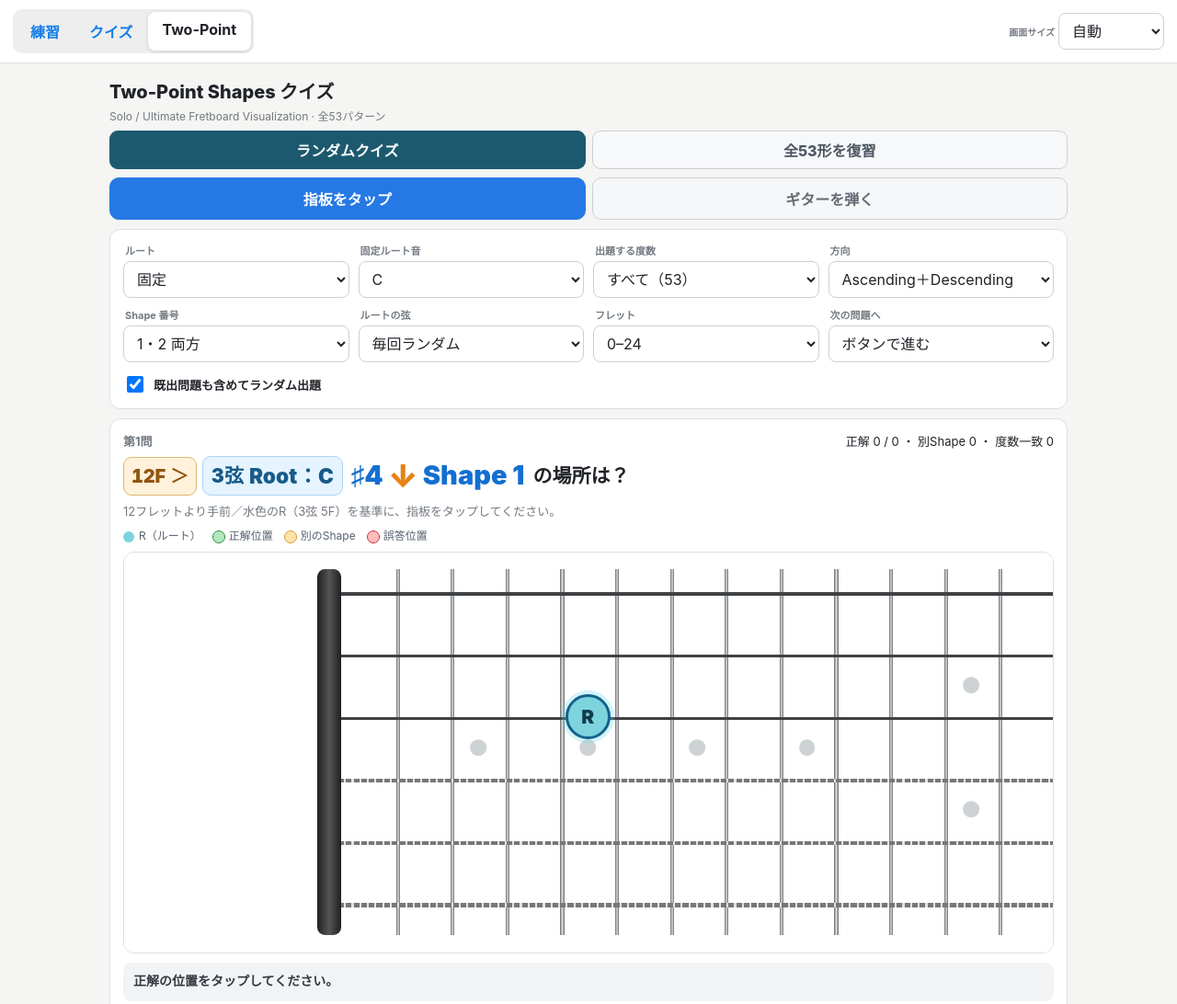
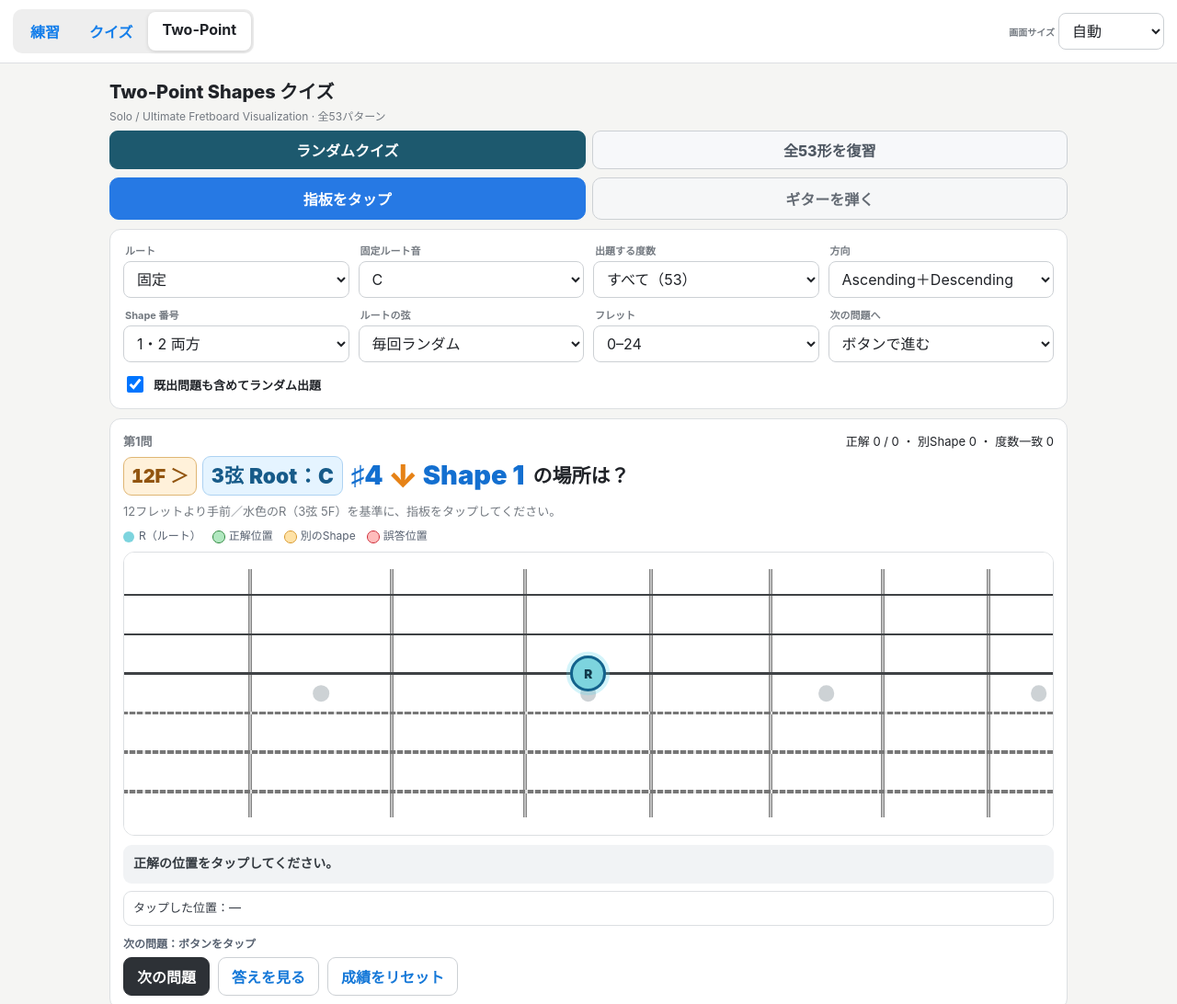
Before and after one commit to Ken-Pilo/guitar-fretboard, a plain HTML site: page two-point-shapes.html in a window 1280 px wide. Shown: the top 1092 px of the page at 92% size. Drawn offline with Linux system fonts and the light colour scheme.

Commit message:
Match Two-Point Shapes fretboard proportions to trainer

```diff
--- a/two-point-shapes.html
+++ b/two-point-shapes.html
@@ -88,23 +88,23 @@ body.trainer-embed .questionArrow{color:#ffb35b}
 .desc{font-size:13px;color:var(--muted)}
 .meta{display:flex;justify-content:space-between;gap:12px;flex-wrap:wrap;font-size:13px}
 .boardScroll{width:100%;max-width:100%;min-width:0;overflow-x:auto;overflow-y:hidden;background:#fff;border:1px solid var(--line);border-radius:12px;padding:12px;margin-top:10px;overscroll-behavior-x:contain}
-.boardStage{display:flex;align-items:flex-start;width:max-content;min-height:395px;box-sizing:content-box}
+.boardStage{display:flex;align-items:flex-start;width:max-content;box-sizing:content-box}
 #quizArea{margin:0;flex-shrink:0}
 .area{position:relative;margin:auto;height:445px}
 .board{position:absolute;left:18px;top:6px;height:382px;background:#fff;border-right:2px solid #444}
 .nut{position:absolute;left:0;top:0;width:25px;background:linear-gradient(90deg,#1e1f21,#555,#1e1f21);border-radius:8px;z-index:6}
 .fret{position:absolute;top:0;width:4px;background:linear-gradient(90deg,#666,#ddd,#666);z-index:14}
-.string{position:absolute;background:#3f4245;z-index:15;min-height:3px}
+.string{position:absolute;background:#3f4245;z-index:15}
 .wound{background:repeating-linear-gradient(90deg,#777 0 3px,#e2e2e2 3px 5px,#777 5px 8px)}
 .slabel{position:absolute;left:0;transform:translateY(-50%);font-size:17px;font-weight:800}
 .slabel small{font-size:11px;color:#555;margin-right:5px}
 .mark{position:absolute;width:17px;height:17px;border-radius:50%;background:#cdd2d5;transform:translate(-50%,-50%);z-index:1}
 .fnum{position:absolute;top:397px;transform:translateX(-50%);font-size:12px}
 .cell{position:absolute;border:0;background:transparent;z-index:20;display:flex;align-items:center;justify-content:center;padding:0;cursor:pointer}
-.bubble{min-width:38px;height:38px;padding:0 6px;border-radius:50%;display:flex;align-items:center;justify-content:center;font-size:13px;font-weight:800;opacity:0;transition:.1s}
+.bubble{min-width:var(--note-size);height:var(--note-size);padding:0 3px;border-radius:50%;display:flex;align-items:center;justify-content:center;font-size:var(--note-font);font-weight:800;opacity:0;transition:.1s}
 .cell.show .bubble,.cell.hit .bubble,.cell.reveal .bubble{opacity:1}
 .R{background:var(--cyan)}
-.cell.is-root .bubble{min-width:47px;height:47px;font-size:20px;font-weight:950;border:3px solid #13628c;box-shadow:0 0 0 4px #5ad7eb44;color:#123b4c}
+.cell.is-root .bubble{font-size:var(--note-font);font-weight:950;border:3px solid #13628c;box-shadow:0 0 0 4px #5ad7eb44;color:#123b4c}
 .cell.is-root{z-index:22}
 .cell.tp-answer .bubble{background:#b0e8bf;outline:3px solid var(--ok)}
 .cell.tp-wrong .bubble{background:#ffbcbc;outline:3px solid var(--ng)}
@@ -261,7 +261,7 @@ body.trainer-embed #embeddedSize{background:#181818;border-color:#444;color:#fff
  ♯2／♯9はm3と、♯4／♯11は♭5と、♯5はm6と、♭♭7は△6と同じ音の位置を使用します。
  Shape番号はPDF資料を基本に、△6／♭♭7のShape 1・2を修正。P8には「4弦9F→6弦7F」のDescending Shape 2を追加しています。
 </div></details>
-<div class="footer">正解の形：Solo / Trio Software「Complete Two-Point Intervallic Functions Shapes Diagrams」に準拠。v1018-2point-p8-53a</div>
+<div class="footer">正解の形：Solo / Trio Software「Complete Two-Point Intervallic Functions Shapes Diagrams」に準拠。v1125-2point</div>
 </main>
 <script>
 "use strict";
@@ -467,7 +467,6 @@ function reveal(){
  $("tapDetail").textContent="タップした位置：—（答えを表示中）";
  showBoard();scheduleAdvance();
 }
-const Y=[24,89,154,219,284,349];
 function mark(board,x,y){
  const dot=document.createElement("div");dot.className="mark";dot.style.left=x+"px";dot.style.top=y+"px";board.append(dot);
 }
@@ -477,24 +476,45 @@ function showBoard(){
  area.querySelectorAll(".slabel,.fnum").forEach(el=>el.remove());
  board.innerHTML="";
  const visibleMax=Number($("frets").value);
- const W=visibleMax>=24?1400:visibleMax>=15?1000:850, fw=(W-25)/visibleMax;
- board.style.width=W+"px";board.style.height="382px";
- area.style.width=(W+30)+"px";area.style.height="395px";
- const nut=document.createElement("div");nut.className="nut";nut.style.height="382px";board.append(nut);
+ const nutWidth=25;
+ const minFretWidth=44;
+ const minBoardWidth=visibleMax>=24?1400:visibleMax>=15?1000:850;
+ // The vibrating string length shrinks by one equal-tempered semitone per fret.
+ const fretRatio=2**(-1/12);
+ const lastFretFraction=(1-fretRatio)*fretRatio**(visibleMax-1);
+ const scaleLength=Math.max(
+   (minBoardWidth-nutWidth)/(1-fretRatio**visibleMax),
+   minFretWidth/lastFretFraction
+ );
+ const fretEdge=f=>nutWidth+scaleLength*(1-fretRatio**f);
+ const fretCenter=f=>(fretEdge(f-1)+fretEdge(f))/2;
+ const W=fretEdge(visibleMax);
+ // Use the same pixels per millimetre along and across a 648 mm scale guitar.
+ const pixelsPerMm=scaleLength/648;
+ const stringSpacing=9*pixelsPerMm;
+ const edgePadding=stringSpacing*.65;
+ const boardHeight=edgePadding*2+5*stringSpacing;
+ const stringY=s=>edgePadding+s*stringSpacing;
+ board.style.setProperty("--note-size",Math.min(38,stringSpacing-4)+"px");
+ board.style.setProperty("--note-font",Math.min(13,(stringSpacing-4)*.65)+"px");
+ board.style.width=W+"px";board.style.height=boardHeight+"px";
+ area.style.width=(W+30)+"px";area.style.height=(boardHeight+13)+"px";
+ const nut=document.createElement("div");nut.className="nut";nut.style.height="100%";board.append(nut);
  for(let f=1;f<=visibleMax;f++){
-  const d=document.createElement("div");d.className="fret";d.style.left=(25+f*fw)+"px";d.style.height="382px";board.append(d);
+  const d=document.createElement("div");d.className="fret";d.style.left=(fretEdge(f)-2)+"px";d.style.height="100%";board.append(d);
  }
- [3,5,7,9,15,17,19,21].filter(f=>f<=visibleMax).forEach(f=>mark(board,25+(f-.5)*fw,186));
- [12,24].filter(f=>f<=visibleMax).forEach(f=>{mark(board,25+(f-.5)*fw,121);mark(board,25+(f-.5)*fw,251)});
- Y.forEach((y,s)=>{
+ [3,5,7,9,15,17,19,21].filter(f=>f<=visibleMax).forEach(f=>mark(board,fretCenter(f),stringY(2.5)));
+ [12,24].filter(f=>f<=visibleMax).forEach(f=>{mark(board,fretCenter(f),stringY(1.5));mark(board,fretCenter(f),stringY(3.5))});
+ for(let s=0;s<6;s++){
+  const y=stringY(s), thickness=2+s*.55;
   const wire=document.createElement("div");wire.className="string "+(s>=3?"wound":"");
-  wire.style.top=y+"px";wire.style.left="25px";wire.style.width=(W-25)+"px";wire.style.height=(2+s*.55)+"px";board.append(wire);
+  wire.style.top=(y-thickness/2)+"px";wire.style.left=nutWidth+"px";wire.style.width=(W-nutWidth)+"px";wire.style.height=thickness+"px";board.append(wire);
   for(let f=0;f<=visibleMax;f++){
    const cell=document.createElement("button"),bubble=document.createElement("span");
    cell.type="button";cell.className="cell";cell.dataset.string=s+1;cell.dataset.fret=f;
    cell.setAttribute("aria-label",(s+1)+"弦 "+f+"フレット");
-   const x0=f===0?0:25+(f-1)*fw,x1=f===0?25:25+f*fw;
-   cell.style.left=x0+"px";cell.style.top=(y-29)+"px";cell.style.width=(x1-x0)+"px";cell.style.height="58px";
+   const x0=f===0?0:fretEdge(f-1),x1=f===0?nutWidth:fretEdge(f);
+   cell.style.left=x0+"px";cell.style.top=(y-stringSpacing/2)+"px";cell.style.width=(x1-x0)+"px";cell.style.height=stringSpacing+"px";
    bubble.className="bubble";
    if(s+1===current.s&&f===current.f){
     cell.classList.add("show","is-root");bubble.classList.add("R");bubble.textContent="R";
@@ -509,7 +529,7 @@ function showBoard(){
    }
    cell.append(bubble);cell.addEventListener("click",()=>choose(s+1,f));if(answerMode==="play"){cell.disabled=true;cell.style.cursor="default"}board.append(cell);
   }
- });
+ }
  // ルートの場所を常に画面中央へ。左右余白を増やすことで端のフレットも中央にする
  centerRoot();
  requestAnimationFrame(centerRoot);
```
